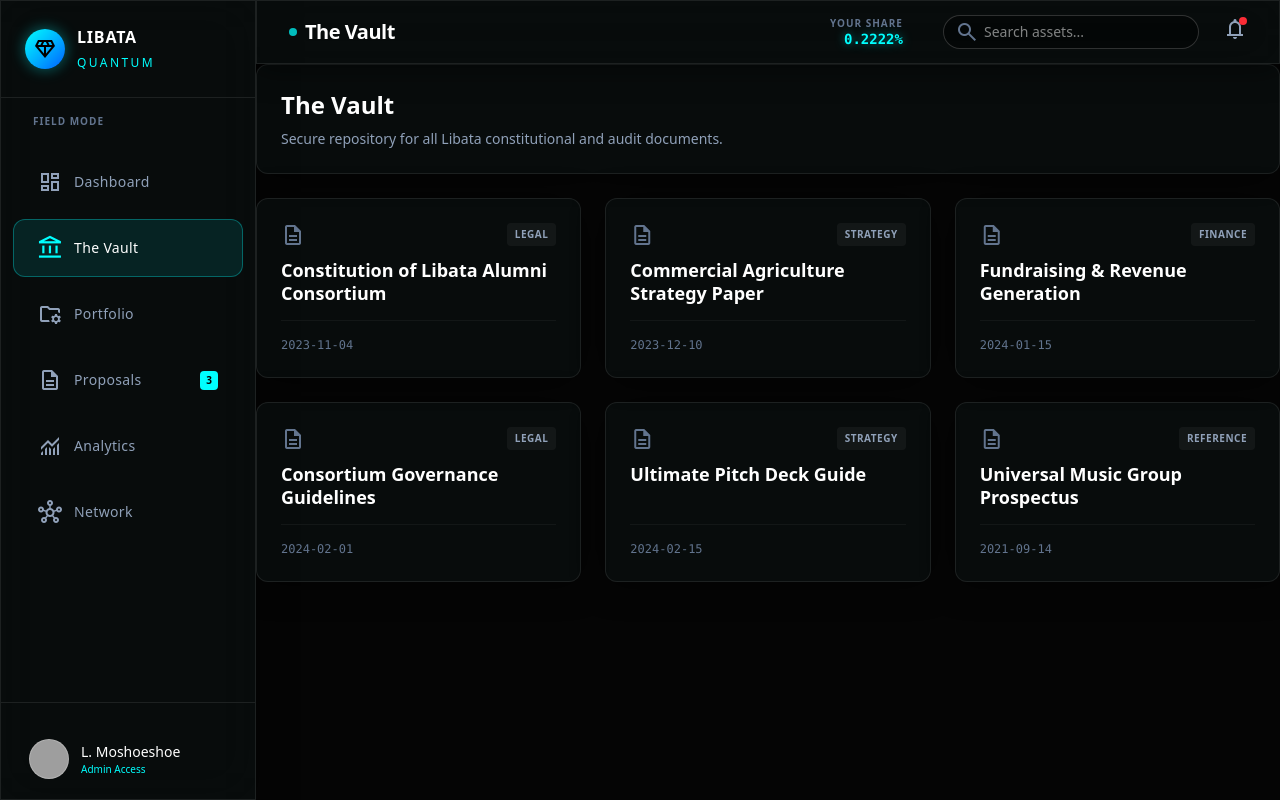
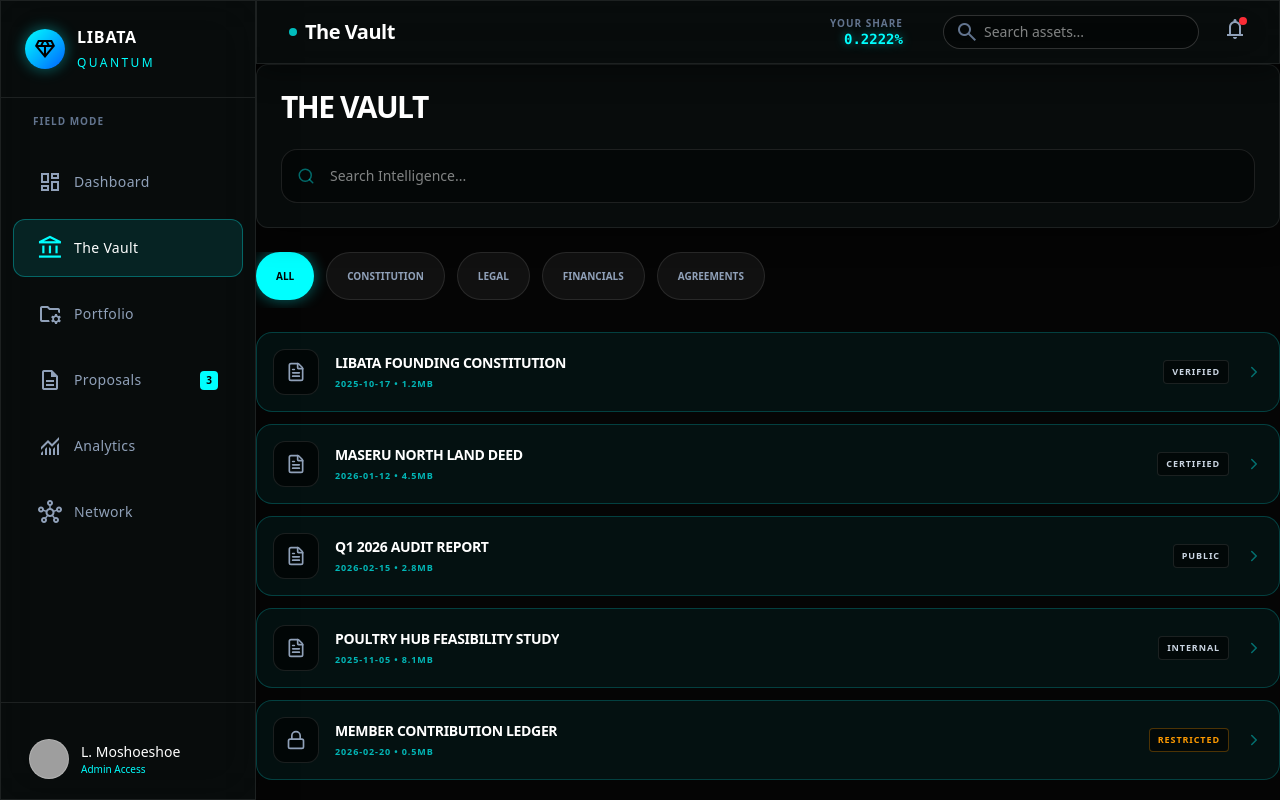
Before and after one commit to savehxpe/Libata-Investment-Group, a Next.js app: page /vault in a window 1280 px wide. Built offline with nearby package versions, Linux system fonts and the light colour scheme; grey boxes are pictures that could not be loaded.

Commit message:
feat: Refactor The Vault page integrating lucide-react, native haptic feedback, and matching Global Aesthetic Rules

```diff
--- a/src/app/vault/page.tsx
+++ b/src/app/vault/page.tsx
@@ -1,38 +1,109 @@
-import React from "react";
+"use client";
+
+import React, { useState } from 'react';
+import { motion } from 'framer-motion';
+import { Search, FileText, Lock, ChevronRight, Shield } from 'lucide-react';
+import { triggerHaptic } from '@/lib/hapticLogic';
+
+// Categories derived from your .context/ structure
+const categories = ["Constitution", "Legal", "Financials", "Agreements"];
 
 const documents = [
-    { id: 1, title: "Constitution of Libata Alumni Consortium", type: "Legal", date: "2023-11-04" },
-    { id: 2, title: "Commercial Agriculture Strategy Paper", type: "Strategy", date: "2023-12-10" },
-    { id: 3, title: "Fundraising & Revenue Generation", type: "Finance", date: "2024-01-15" },
-    { id: 4, title: "Consortium Governance Guidelines", type: "Legal", date: "2024-02-01" },
-    { id: 5, title: "Ultimate Pitch Deck Guide", type: "Strategy", date: "2024-02-15" },
-    { id: 6, title: "Universal Music Group Prospectus", type: "Reference", date: "2021-09-14" },
+    { id: 1, title: "Libata Founding Constitution", category: "Constitution", date: "2025-10-17", size: "1.2MB", status: "Verified" },
+    { id: 2, title: "Maseru North Land Deed", category: "Legal", date: "2026-01-12", size: "4.5MB", status: "Certified" },
+    { id: 3, title: "Q1 2026 Audit Report", category: "Financials", date: "2026-02-15", size: "2.8MB", status: "Public" },
+    { id: 4, title: "Poultry Hub Feasibility Study", category: "Agreements", date: "2025-11-05", size: "8.1MB", status: "Internal" },
+    { id: 5, title: "Member Contribution Ledger", category: "Financials", date: "2026-02-20", size: "0.5MB", status: "Restricted" },
 ];
 
 export default function VaultPage() {
+    const [searchTerm, setSearchTerm] = useState("");
+    const [activeCategory, setActiveCategory] = useState("All");
+
+    const handleDocClick = () => {
+        triggerHaptic('SELECTION');
+    };
+
+    const filteredDocs = documents.filter(doc =>
+        (activeCategory === "All" || doc.category === activeCategory) &&
+        doc.title.toLowerCase().includes(searchTerm.toLowerCase())
+    );
+
     return (
         <div className="flex flex-col gap-6 h-full pb-8">
-            <div className="glass-panel rounded-xl border border-border-chrome/20 p-6">
-                <h1 className="text-2xl font-bold text-white mb-2">The Vault</h1>
-                <p className="text-slate-400 text-sm">Secure repository for all Libata constitutional and audit documents.</p>
+            {/* Search Header */}
+            <div className="glass-panel p-6 rounded-xl border border-border-chrome/20">
+                <h1 className="text-3xl font-bold text-white uppercase tracking-tighter mb-6">The Vault</h1>
+                <div className="relative">
+                    <Search className="absolute left-4 top-1/2 -translate-y-1/2 text-primary/40" size={18} />
+                    <input
+                        type="text"
+                        placeholder="Search Intelligence..."
+                        className="w-full bg-black/40 border border-white/10 rounded-2xl py-4 pl-12 pr-4 text-sm text-white focus:border-primary/50 outline-none transition-all min-h-[48px]"
+                        onChange={(e) => setSearchTerm(e.target.value)}
+                    />
+                </div>
             </div>
 
-            <div className="grid grid-cols-1 md:grid-cols-2 lg:grid-cols-3 gap-6">
-                {documents.map((doc) => (
-                    <div key={doc.id} className="glass-panel p-6 rounded-xl border border-white/5 hover:border-primary/50 transition-all duration-300 group cursor-pointer flex flex-col justify-between min-h-[160px]">
-                        <div>
-                            <div className="flex justify-between items-start mb-3">
-                                <span className="material-symbols-outlined text-3xl text-slate-500 group-hover:text-primary transition-colors">description</span>
-                                <span className="text-[10px] uppercase font-bold tracking-wider px-2 py-1 rounded bg-white/5 text-slate-400">{doc.type}</span>
+            {/* Category Pills - Mobile Scrollable */}
+            <div className="flex gap-3 overflow-x-auto pb-2 [&::-webkit-scrollbar]:hidden [-ms-overflow-style:none] [scrollbar-width:none]">
+                {["All", ...categories].map(cat => (
+                    <button
+                        key={cat}
+                        onClick={() => { setActiveCategory(cat); triggerHaptic('SELECTION'); }}
+                        className={`px-5 py-3 rounded-full text-[10px] uppercase font-bold whitespace-nowrap transition-all min-h-[48px] ${activeCategory === cat
+                                ? 'bg-primary text-black shadow-[0_0_15px_rgba(0,255,255,0.4)]'
+                                : 'bg-white/5 text-slate-400 border border-white/10 hover:border-white/20'
+                            }`}
+                    >
+                        {cat}
+                    </button>
+                ))}
+            </div>
+
+            {/* Document List */}
+            <div className="space-y-3">
+                {filteredDocs.map(doc => (
+                    <motion.div
+                        key={doc.id}
+                        initial={{ opacity: 0, x: -10 }}
+                        animate={{ opacity: 1, x: 0 }}
+                        whileTap={{ scale: 0.98 }}
+                        onClick={handleDocClick}
+                        className="group flex flex-col sm:flex-row sm:items-center justify-between p-4 bg-primary/5 border border-primary/20 rounded-2xl hover:border-primary/50 transition-all cursor-pointer gap-4 min-h-[64px]"
+                    >
+                        <div className="flex items-center gap-4">
+                            <div className="p-3 bg-black/60 border border-white/10 rounded-xl text-slate-400 group-hover:text-primary transition-colors shrink-0">
+                                {doc.status === "Restricted" ? <Lock size={20} /> : <FileText size={20} />}
                             </div>
-                            <h3 className="text-lg font-bold text-white leading-tight group-hover:text-primary transition-colors">{doc.title}</h3>
+                            <div className="flex flex-col">
+                                <h3 className="text-sm font-bold text-white uppercase tracking-tight line-clamp-1">{doc.title}</h3>
+                                <p className="text-[9px] text-primary/70 uppercase tracking-widest mt-1 font-bold">{doc.date} • {doc.size}</p>
+                            </div>
                         </div>
-                        <div className="flex justify-between items-center mt-4 pt-4 border-t border-white/5">
-                            <span className="text-xs text-slate-500 font-mono">{doc.date}</span>
-                            <span className="text-xs font-bold text-primary opacity-0 group-hover:opacity-100 transition-opacity">VIEW DOC</span>
+                        <div className="flex items-center justify-between sm:justify-end gap-4 shrink-0 sm:w-auto w-full">
+                            <span className={`text-[9px] uppercase font-bold tracking-widest px-2 py-1 rounded bg-black/50 ${doc.status === 'Restricted' ? 'text-amber-500 border border-amber-500/30' : 'text-slate-300 border border-white/10'}`}>
+                                {doc.status}
+                            </span>
+                            <ChevronRight size={18} className="text-primary/40 group-hover:text-primary transition-colors" />
                         </div>
+                    </motion.div>
+                ))}
+                {filteredDocs.length === 0 && (
+                    <div className="p-8 text-center bg-black/40 border border-white/5 rounded-2xl">
+                        <p className="text-sm text-slate-500 font-mono">No documents found matching criteria.</p>
                     </div>
-                ))}
+                )}
+            </div>
+
+            {/* Security Footer */}
+            <div className="mt-6 p-6 border border-dashed border-primary/20 bg-primary/5 rounded-3xl text-center flex flex-col items-center">
+                <div className="inline-flex p-3 rounded-full bg-primary/10 text-primary mb-4 shadow-[0_0_15px_rgba(0,255,255,0.2)]">
+                    <Shield size={24} />
+                </div>
+                <p className="text-[10px] text-slate-400 uppercase tracking-[0.2em] leading-relaxed">
+                    All documents are encrypted with quantum-resistant protocols. <br className="hidden md:block" /> Access logs are recorded on the consortium ledger.
+                </p>
             </div>
         </div>
     );
```
